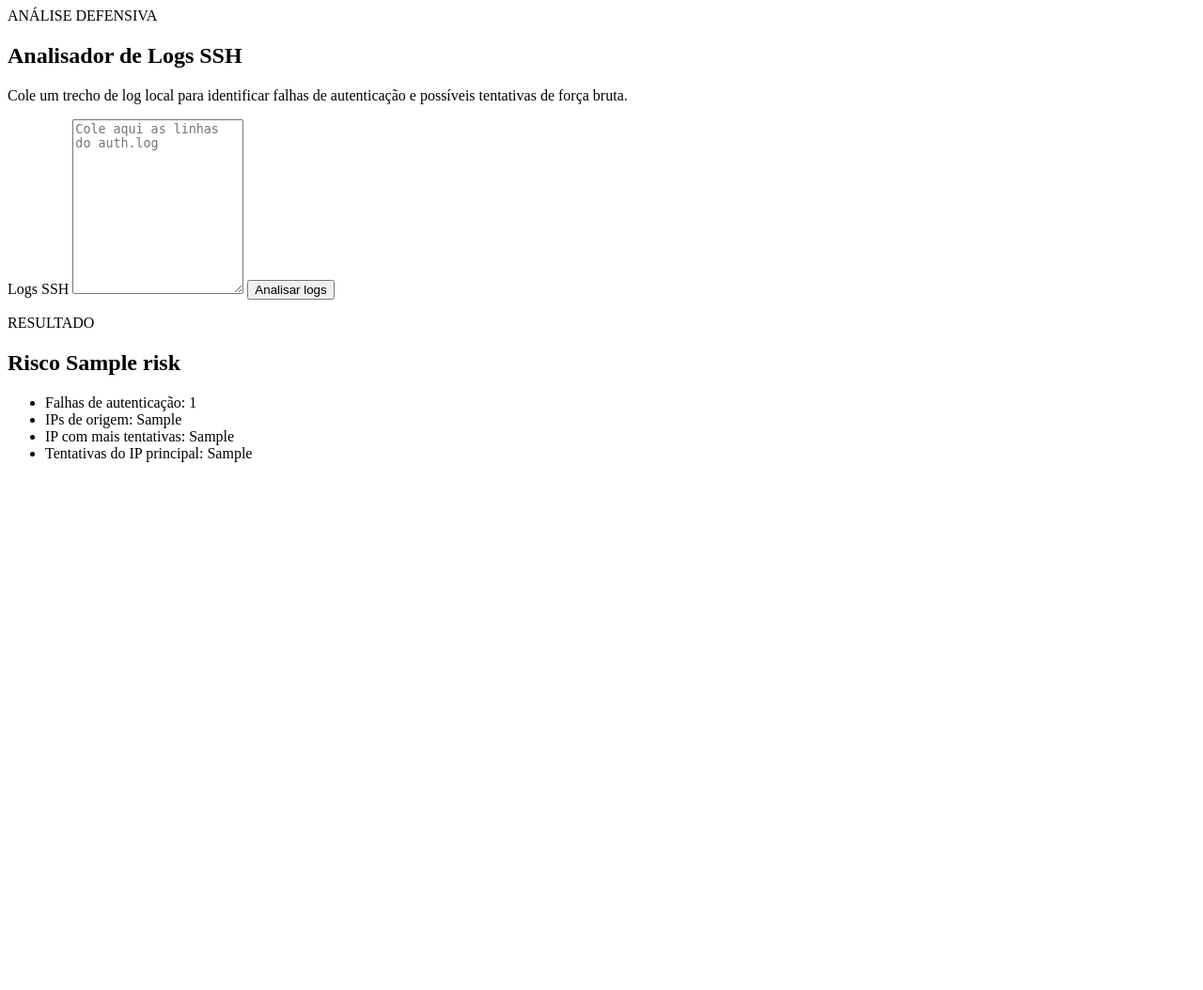
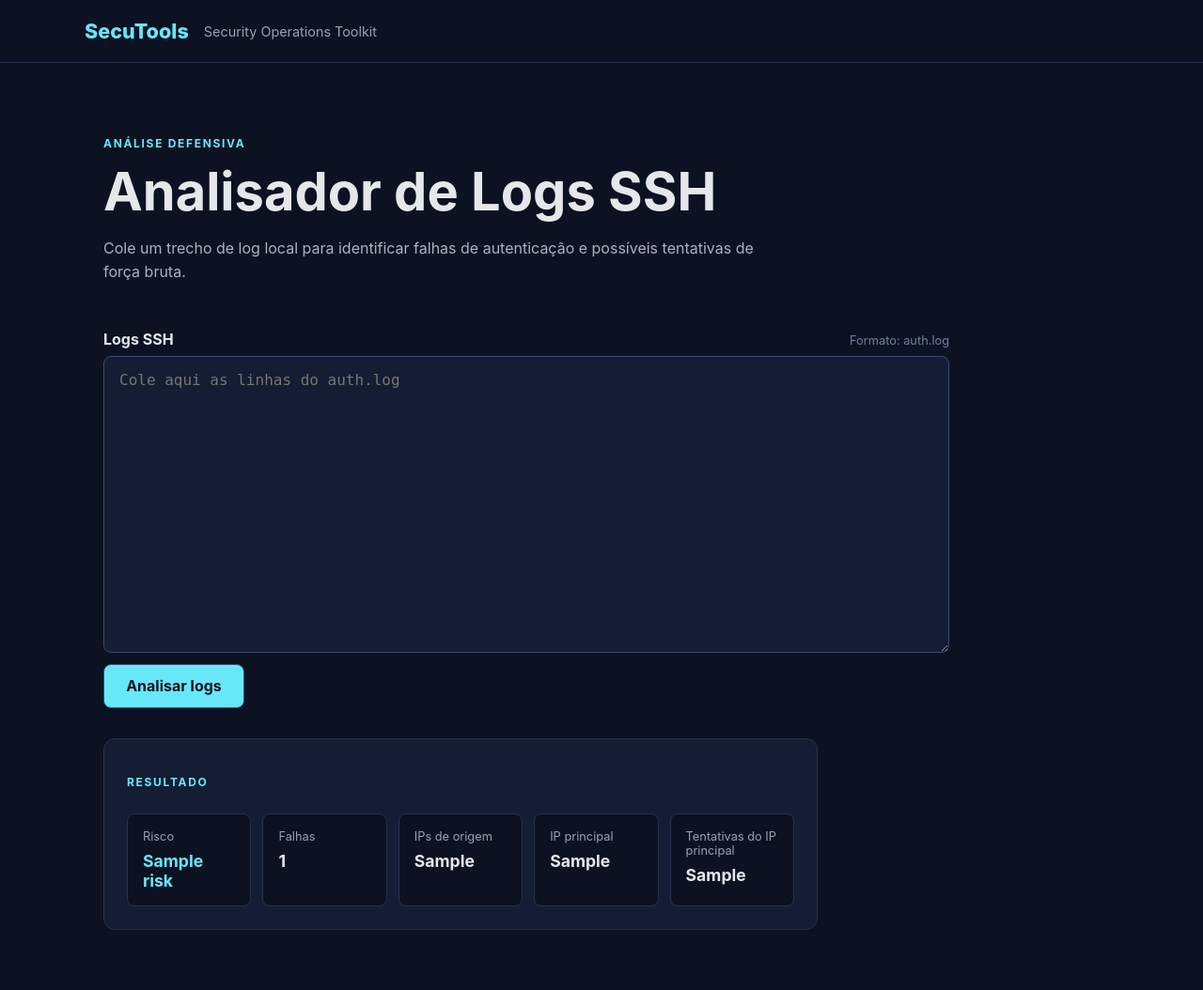
Before and after one commit to christzph/secutools, a Flask app: template templates/ssh_log_analyzer.html in a window 1280 px wide. Shown: the whole page at 94% size. Before the commit the page ends 492 px from the top, so only its background shows below. Run offline with Flask 3, Linux system fonts and the light colour scheme; the template is opened without the code that fills it: most values are stand-ins (such as "Sample title", 1, 10 or a date in 2020).

Commit message:
fix: corrige análise de IPs nos logs SSH
Conta todos os IPs de origem encontrados, preserva as métricas de falhas e melhora a apresentação dos resultados.

```diff
--- a/app.py
+++ b/app.py
@@ -46,12 +46,24 @@ def analyze_url(value: str) -> dict[str, object]:
 
 def analyze_ssh_logs(log_text: str) -> dict[str, object]:
     failures: list[dict[str, str]] = []
+    source_ips: set[str] = set()
     pattern = re.compile(
         r"Failed password for (?:invalid user )?(?P<user>\S+) from "
         r"(?P<ip>\S+)"
     )
+    source_pattern = re.compile(r"\bfrom (?P<ip>\S+)")
 
     for line in log_text.splitlines():
+        source_match = source_pattern.search(line)
+        if source_match:
+            candidate_ip = source_match.group("ip").rstrip(",")
+            try:
+                ip_address(candidate_ip)
+            except ValueError:
+                pass
+            else:
+                source_ips.add(candidate_ip)
+
         match = pattern.search(line)
         if match:
             failures.append(
@@ -68,7 +80,7 @@ def analyze_ssh_logs(log_text: str) -> dict[str, object]:
     risk = "Baixo" if total_failures < 5 else "Moderado" if total_failures < 10 else "Alto"
     return {
         "total_failures": total_failures,
-        "unique_ips": len(by_ip),
+        "unique_ips": len(source_ips),
         "top_attacker": top_attacker,
         "top_attacker_attempts": by_ip.get(top_attacker, 0) if top_attacker else 0,
         "risk": risk,
--- a/static/style.css
+++ b/static/style.css
@@ -89,10 +89,30 @@ p {
   max-width: 760px;
 }
 
+.log-form {
+  max-width: 900px;
+}
+
 .url-form label {
   display: block;
   font-weight: 700;
   margin-bottom: 0.5rem;
+}
+
+.field-heading {
+  align-items: baseline;
+  display: flex;
+  justify-content: space-between;
+  margin-bottom: 0.5rem;
+}
+
+.field-heading label {
+  font-weight: 700;
+}
+
+.field-heading span {
+  color: #71809f;
+  font-size: 0.8rem;
 }
 
 .form-row {
@@ -116,13 +136,24 @@ input {
 
 textarea {
   background: #141d33;
+  border: 1px solid #3b4a70;
+  border-radius: 8px;
   color: #e5e7eb;
   display: block;
   font: inherit;
+  font-family: "JetBrains Mono", "Fira Code", monospace;
+  line-height: 1.5;
   margin-bottom: 0.75rem;
   padding: 0.8rem 1rem;
   resize: vertical;
   width: 100%;
+}
+
+textarea:focus,
+input:focus,
+button:focus-visible {
+  outline: 2px solid #67e8f9;
+  outline-offset: 2px;
 }
 
 button {
@@ -130,6 +161,10 @@ button {
   color: #0c1222;
   cursor: pointer;
   font-weight: 700;
+}
+
+.submit-button {
+  min-width: 150px;
 }
 
 .analysis-result {
@@ -144,3 +179,56 @@ button {
 .analysis-result h2 {
   margin-top: 0.75rem;
 }
+
+.metric-grid {
+  display: grid;
+  gap: 0.75rem;
+  grid-template-columns: repeat(5, minmax(0, 1fr));
+  margin-top: 1.5rem;
+}
+
+.metric {
+  background: #0c1222;
+  border: 1px solid #26324d;
+  border-radius: 8px;
+  min-width: 0;
+  padding: 1rem;
+}
+
+.metric span {
+  color: #94a3b8;
+  display: block;
+  font-size: 0.8rem;
+  margin-bottom: 0.5rem;
+}
+
+.metric strong {
+  color: #e5e7eb;
+  display: block;
+  font-size: 1.1rem;
+  overflow-wrap: anywhere;
+}
+
+.metric-risk strong {
+  color: #67e8f9;
+}
+
+@media (max-width: 700px) {
+  .container {
+    padding-top: 2.5rem;
+  }
+
+  .field-heading {
+    align-items: flex-start;
+    flex-direction: column;
+    gap: 0.25rem;
+  }
+
+  .form-row {
+    flex-direction: column;
+  }
+
+  .metric-grid {
+    grid-template-columns: repeat(2, minmax(0, 1fr));
+  }
+}
--- a/templates/ssh_log_analyzer.html
+++ b/templates/ssh_log_analyzer.html
@@ -1,23 +1,47 @@
+{% extends "base.html" %}
+{% block title %}Analisador de Logs SSH · SecuTools{% endblock %}
+{% block content %}
 <section class="hero">
   <p class="eyebrow">ANÁLISE DEFENSIVA</p>
   <h1>Analisador de Logs SSH</h1>
   <p>Cole um trecho de log local para identificar falhas de autenticação e possíveis tentativas de força bruta.</p>
 </section>
 
-<form class="url-form" method="post">
-  <label for="logs">Logs SSH</label>
+<form class="log-form" method="post">
+  <div class="field-heading">
+    <label for="logs">Logs SSH</label>
+    <span>Formato: auth.log</span>
+  </div>
   <textarea id="logs" name="logs" rows="12"
             placeholder="Cole aqui as linhas do auth.log" required></textarea>
-  <button type="submit">Analisar logs</button>
+  <button class="submit-button" type="submit">Analisar logs</button>
 </form>
 
+{% if result %}
 <section class="analysis-result" aria-live="polite">
   <p class="eyebrow">RESULTADO</p>
-  <h2>Risco {{ result.risk }}</h2>
-  <ul>
-    <li>Falhas de autenticação: {{ result.total_failures }}</li>
-    <li>IPs de origem: {{ result.unique_ips }}</li>
-    <li>IP com mais tentativas: {{ result.top_attacker or "Nenhum identificado" }}</li>
-    <li>Tentativas do IP principal: {{ result.top_attacker_attempts }}</li>
-  </ul>
+  <div class="metric-grid">
+    <div class="metric metric-risk">
+      <span>Risco</span>
+      <strong>{{ result.risk }}</strong>
+    </div>
+    <div class="metric">
+      <span>Falhas</span>
+      <strong>{{ result.total_failures }}</strong>
+    </div>
+    <div class="metric">
+      <span>IPs de origem</span>
+      <strong>{{ result.unique_ips }}</strong>
+    </div>
+    <div class="metric">
+      <span>IP principal</span>
+      <strong>{{ result.top_attacker or "Nenhum" }}</strong>
+    </div>
+    <div class="metric">
+      <span>Tentativas do IP principal</span>
+      <strong>{{ result.top_attacker_attempts }}</strong>
+    </div>
+  </div>
 </section>
+{% endif %}
+{% endblock %}
```
Also changed, not shown: tests/test_app.py (+4 -2 lines).
